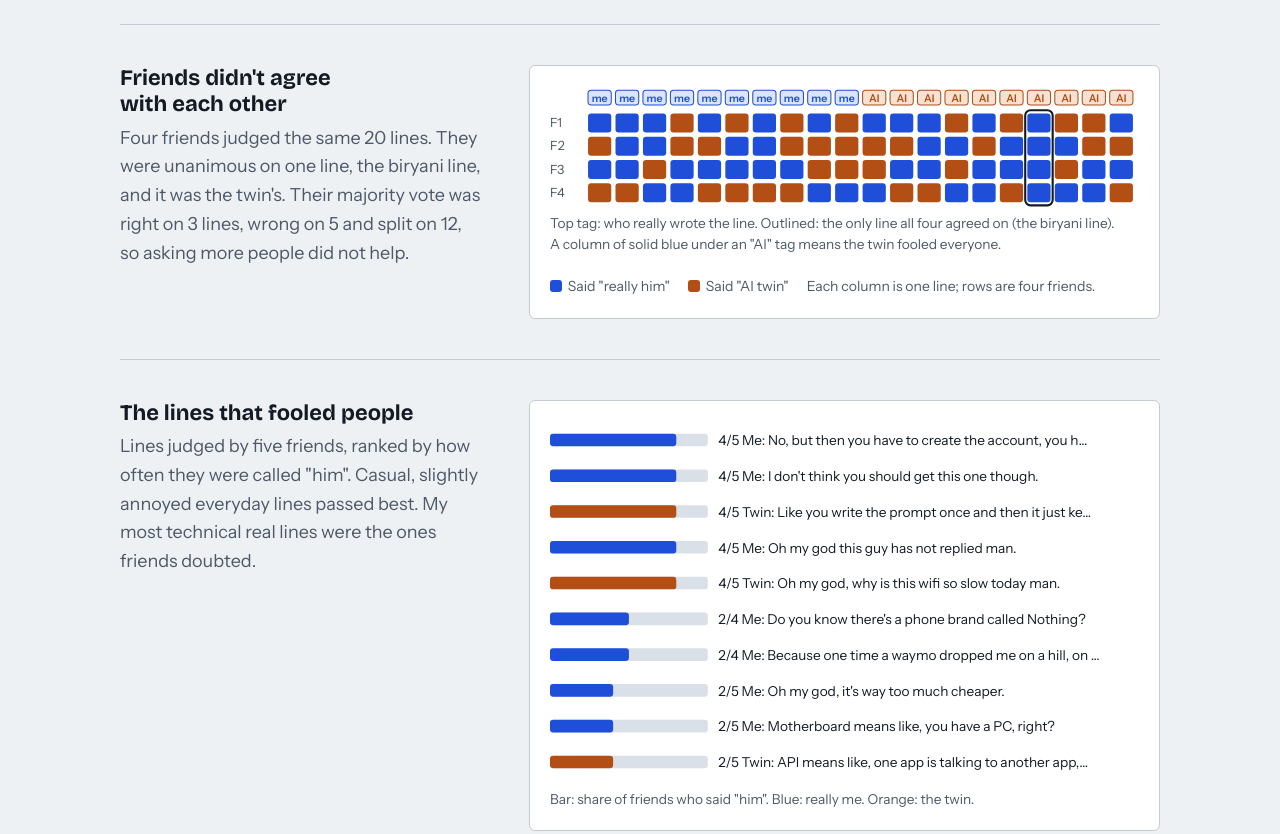
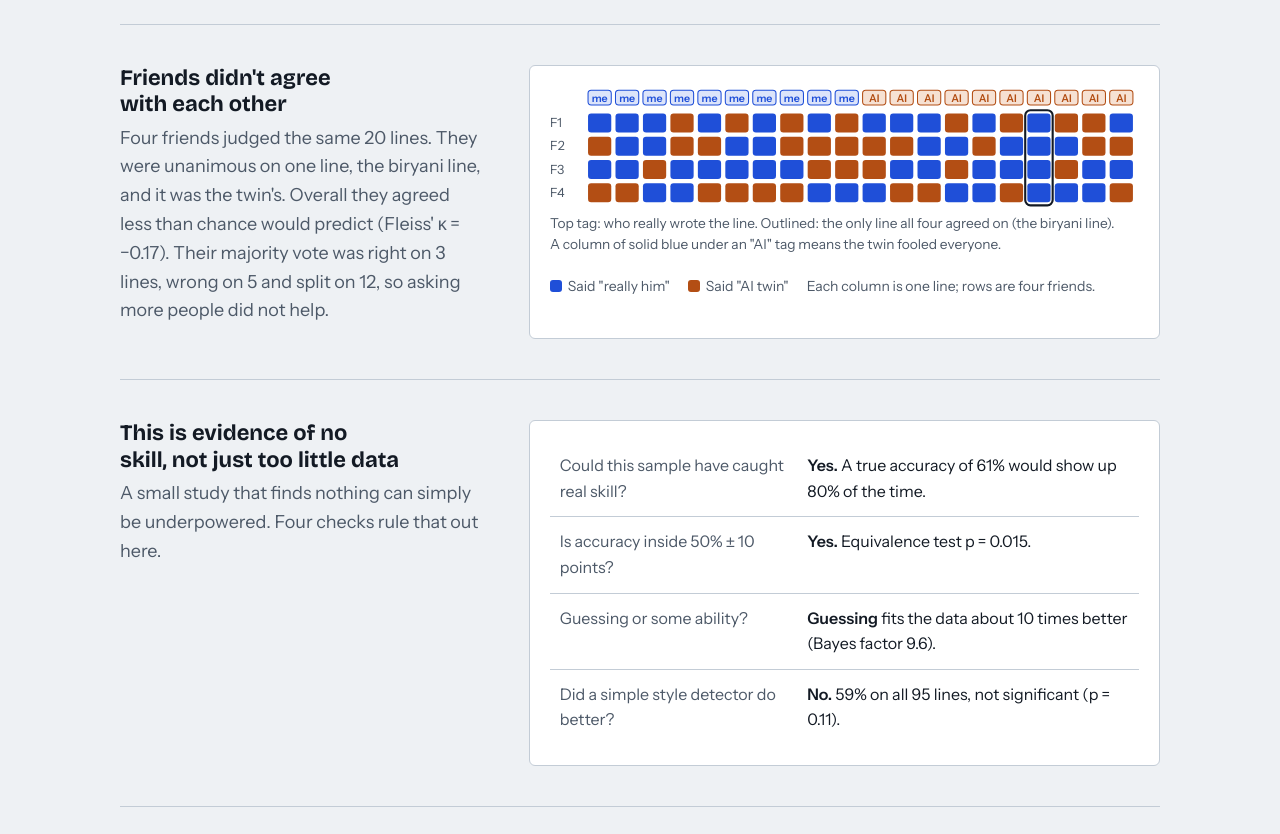
Before and after one commit to jaideep-aher/me-or-the-machine-site, a plain HTML site: page index.html in a window 1280 px wide. Shown: the part 4020-4854 px from the top of the page. Drawn offline with nearby package versions, Linux system fonts and the light colour scheme.

Commit message:
Add robustness checks to page, poster and report

```diff
--- a/index.html
+++ b/index.html
@@ -72,6 +72,7 @@ a:focus-visible,button:focus-visible{outline:3px solid var(--accent);outline-off
 .legend{display:flex;flex-wrap:wrap;gap:6px 18px;font-size:14px;color:var(--muted);margin-top:12px}
 .legend i{display:inline-block;width:12px;height:12px;border-radius:3px;margin-right:6px;vertical-align:-1px}
 .scroll{overflow-x:auto}
+.rig{border-collapse:collapse;width:100%;font-size:16px}.rig td{padding:12px 10px;border-top:1px solid var(--line);vertical-align:top}.rig tr:first-child td{border-top:0}.rig td:first-child{color:var(--muted);width:42%}
 svg text{font-family:var(--body);fill:var(--muted)}
 
 /* Significance + next */
@@ -215,12 +216,27 @@ footer p{max-width:80ch}
   <div class="finding">
     <div>
       <h3>Friends didn't agree with each other</h3>
-      <p class="muted">Four friends judged the same 20 lines. They were unanimous on one line, the biryani line, and it was the twin's. Their majority vote was right on 3 lines, wrong on 5 and split on 12, so asking more people did not help.</p>
+      <p class="muted">Four friends judged the same 20 lines. They were unanimous on one line, the biryani line, and it was the twin's. Overall they agreed less than chance would predict (Fleiss' κ = −0.17). Their majority vote was right on 3 lines, wrong on 5 and split on 12, so asking more people did not help.</p>
     </div>
     <div class="chart scroll"><div id="grid"></div>
       <div class="legend"><span><i style="background:var(--accent)"></i>Said "really him"</span><span><i style="background:var(--twin)"></i>Said "AI twin"</span><span>Each column is one line; rows are four friends.</span></div>
     </div>
   </div>
+  <div class="finding">
+    <div>
+      <h3>This is evidence of no skill, not just too little data</h3>
+      <p class="muted">A small study that finds nothing can simply be underpowered. Four checks rule that out here.</p>
+    </div>
+    <div class="chart">
+      <table class="rig">
+        <tr><td>Could this sample have caught real skill?</td><td><b>Yes.</b> A true accuracy of 61% would show up 80% of the time.</td></tr>
+        <tr><td>Is accuracy inside 50% ± 10 points?</td><td><b>Yes.</b> Equivalence test p = 0.015.</td></tr>
+        <tr><td>Guessing or some ability?</td><td><b>Guessing</b> fits the data about 10 times better (Bayes factor 9.6).</td></tr>
+        <tr><td>Did a simple style detector do better?</td><td><b>No.</b> 59% on all 95 lines, not significant (p = 0.11).</td></tr>
+      </table>
+    </div>
+  </div>
+
   <div class="finding">
     <div>
       <h3>The lines that fooled people</h3>
```
Also changed, not shown: 2 other files.
